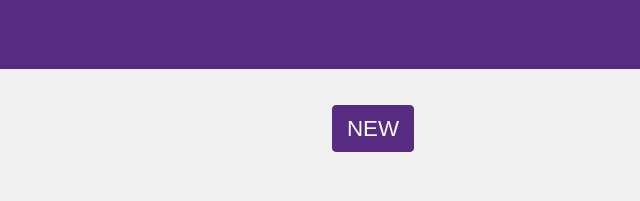
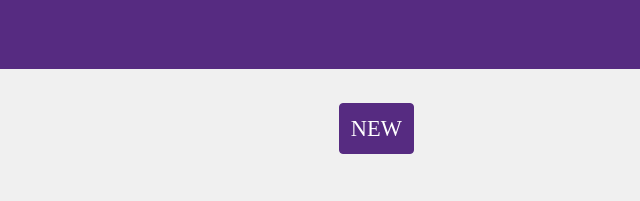
Before and after one commit to Malcolm-Abbott/code-journal, a plain HTML site: page index.html in a window 1280 px wide. Both pictures are taken after typing "Sample", "Sample", "Sample" into the empty fields and a click on the button "SAVE". Shown: the top 201 px of the page, 640-1280 px from the left. Drawn offline with Linux system fonts and the light colour scheme.

Commit message:
Changes requested made: anchor not inside button | add event listener to same anchor link. #2

```diff
--- a/css/styles.css
+++ b/css/styles.css
@@ -94,10 +94,8 @@
   border-radius: 4px;
   border: 1px solid rgb(86, 43, 129);
   background-color: rgb(86, 43, 129);
-  padding: 0 0.8rem;
+  padding: 0.7rem;
   font-size: 1.4rem;
-  width: inherit;
-  height: inherit;
 }
 
 .entries-button-box {
@@ -105,15 +103,6 @@
   align-items: center;
 }
 
-.entries-button {
-  border-radius: 4px;
-  border: 1px solid rgb(86, 43, 129);
-  background-color: rgb(86, 43, 129);
-  color: rgb(255, 255, 255);
-  padding: 0.6rem 0;
-  font-size: 1.4rem;
-}
-
 .no-entries {
   display: flex;
   justify-content: center;
--- a/index.html
+++ b/index.html
@@ -71,9 +71,7 @@
         <div class="link-bar column-full">
           <h1>Entries</h1>
           <div class="entries-button-box">
-            <button class="entries-button">
-              <a>NEW</a>
-            </button>
+            <a href="#" class="entry-form-link">NEW</a>
           </div>
         </div>
         <p class="no-entries">No entries have been recorded.</p>
--- a/js/main.js
+++ b/js/main.js
@@ -97,3 +97,11 @@
 }
 
 $a.addEventListener('click', anchorHandler);
+
+const $entryFormLink = document.querySelector('.entry-form-link');
+
+function entryFormLinkHandler(event) {
+  viewSwap('entry-form');
+}
+
+$entryFormLink.addEventListener('click', entryFormLinkHandler);
```
